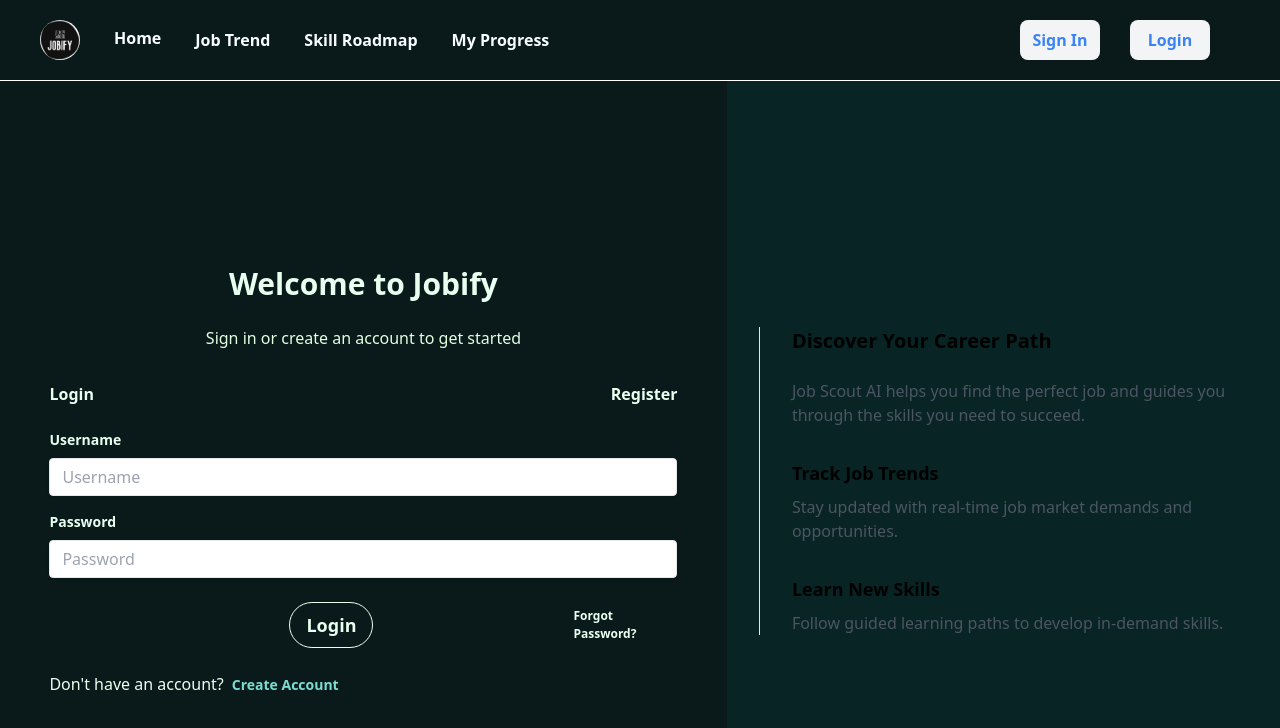
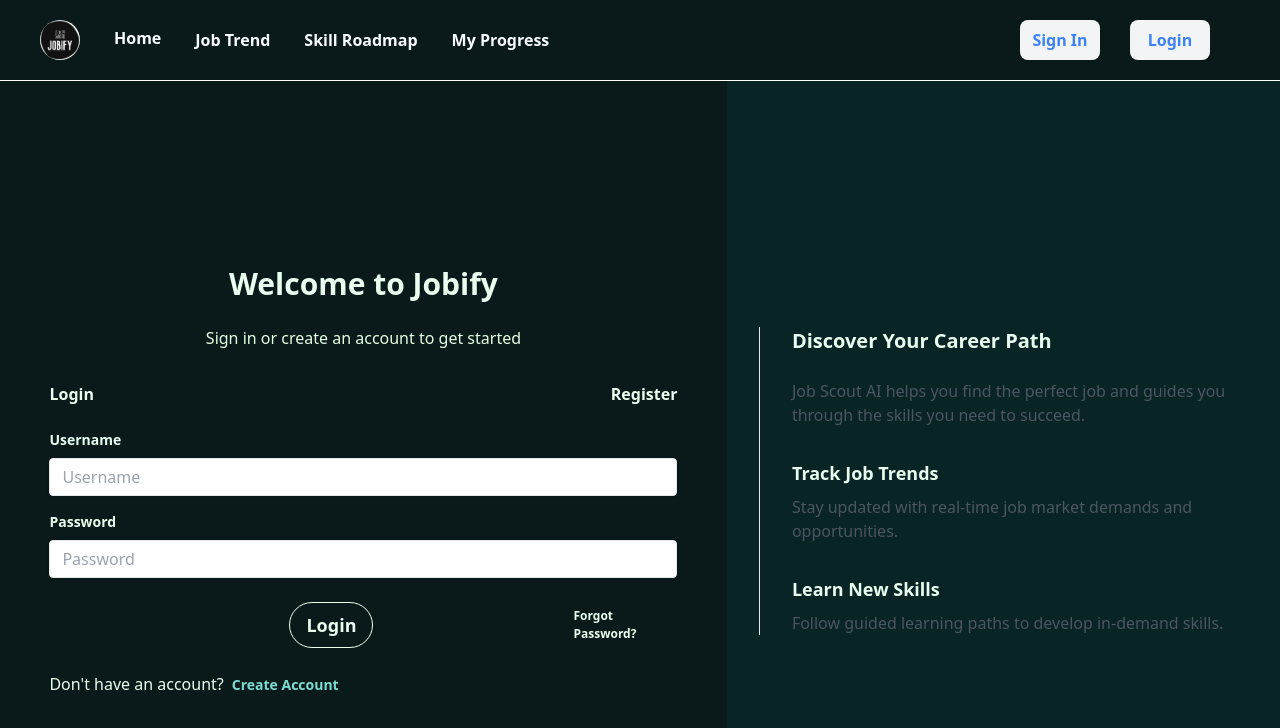
Before and after one commit to Indranil102/Jobify, a React (Vite) app in the folder frontend/jobify/: page / in a window 1280 px wide. Shown: the top 728 px of the page. Built offline with nearby package versions, Linux system fonts and the light colour scheme.

Commit message:
text change

```diff
--- a/frontend/jobify/src/pages/Homepage.jsx
+++ b/frontend/jobify/src/pages/Homepage.jsx
@@ -71,20 +71,20 @@ const Homepage = () => {
           {/* Right Side: Features Section */}
 
         </div>
-        <div className="w-1/2 pl-8 border-l border-gray-200 ml-8"> {/* Added ml-8 for space */}
+        <div className="w-1/2 pl-8 border-l border-gray-200 ml-8 text-[#e9ffef]"> {/* Added ml-8 for space */}
             <h2 className="text-xl font-bold mb-6">Discover Your Career Path</h2>
-            <p className="text-gray-600 mb-8">
+            <p className="text-gray-600 mb-8 text-[#79ded1]">
               Job Scout AI helps you find the perfect job and guides you through the skills you need to succeed.
             </p>
 
             <div className="mb-8">
-              <h3 className="text-lg font-semibold mb-2">Track Job Trends</h3>
-              <p className="text-gray-600">Stay updated with real-time job market demands and opportunities.</p>
+              <h3 className="text-lg font-semibold mb-2  text-[#e9ffef]">Track Job Trends</h3>
+              <p className="text-gray-600 text-[#79ded1]">Stay updated with real-time job market demands and opportunities.</p>
             </div>
 
             <div>
-              <h3 className="text-lg font-semibold mb-2">Learn New Skills</h3>
-              <p className="text-gray-600">Follow guided learning paths to develop in-demand skills.</p>
+              <h3 className="text-lg font-semibold mb-2  text-[#e9ffef]">Learn New Skills</h3>
+              <p className="text-gray-600 text-[#79ded1]">Follow guided learning paths to develop in-demand skills.</p>
             </div>
           </div>
       </div>
```
